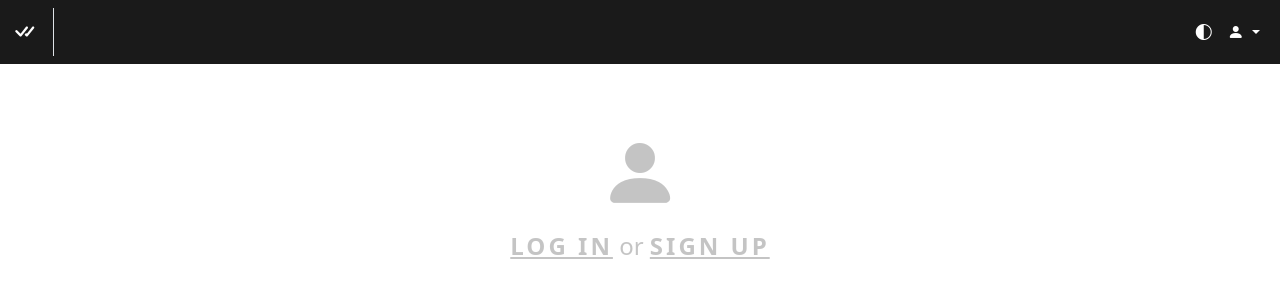
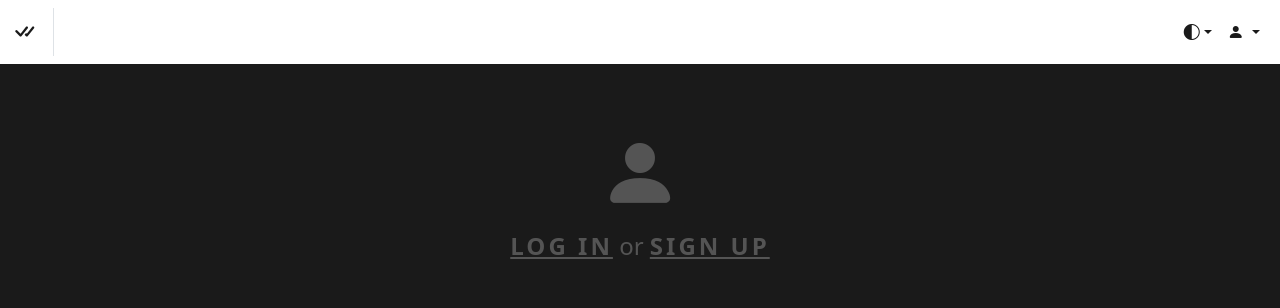
Before and after one commit to misterrager8/toDo-Py, a Flask app: page / in a window 1280 px wide. Shown: the top 308 px of the page. Run offline with Flask 2, Linux system fonts and the light colour scheme.

Commit message:
More styling changes

```diff
--- a/toDo/static/css/main.css
+++ b/toDo/static/css/main.css
@@ -12,23 +12,72 @@ html[data-theme="light"] {
    --body-txt: #1a1a1a;
 }
 
+html[data-theme="blue"] {
+    --navbar-bg: #C9CAF8;
+    --navbar-txt: #3D348B;
+    --body-bg: #3D348B;
+    --body-txt: #C9CAF8;
+}
+
+html[data-theme="brown"] {
+    --navbar-bg: #A19E91;
+    --navbar-txt: #230903;
+    --body-bg: #230903;
+    --body-txt: #A19E91;
+}
+
+html[data-theme="vanilla"] {
+    --navbar-bg: #F5FFD6;
+    --navbar-txt: #A6A670;
+    --body-bg: #A6A670;
+    --body-txt: #F5FFD6;
+}
+
+html[data-theme="purple"] {
+    --navbar-bg: #AF9AB2;
+    --navbar-txt: #672A4E;
+    --body-bg: #672A4E;
+    --body-txt: #AF9AB2;
+}
+
+html[data-theme="green"] {
+    --navbar-bg: #94A187;
+    --navbar-txt: #29524A;
+    --body-bg: #29524A;
+    --body-txt: #94A187;
+}
+
+html[data-theme="orange"] {
+    --navbar-bg: #FFFBBD;
+    --navbar-txt: #CA3C25;
+    --body-bg: #CA3C25;
+    --body-txt: #FFFBBD;
+}
+
+html[data-theme="gray"] {
+    --navbar-bg: #F2F2F2;
+    --navbar-txt: #595959;
+    --body-bg: #595959;
+    --body-txt: #F2F2F2;
+}
+
 .border-custom, .input-custom, .btn-custom {
     border: 1px solid var(--body-txt);
     border-radius: 5px;
 }
 
-.font-custom, .dropdown-item, .badge-custom, .btn-custom {
+.font-custom, .dropdown-item, .badge-custom, .btn-custom, ::placeholder {
     letter-spacing: 3px;
     text-transform: uppercase;
     font-weight: bold;
 }
 
-body, .card, .modal-content, .input-custom, .btn-custom:hover {
+body, .card, .modal-content, .input-custom, .btn-custom:hover, .dropdown-item:hover {
     background-color: var(--body-bg);
-    color: var(--body-txt);
+    color: var(--body-txt) !important;
 }
 
-.navbar, .btn-custom {
+.navbar, .btn-custom, .dropdown-menu {
     background-color: var(--navbar-bg);
     color: var(--navbar-txt);
 }
@@ -62,3 +111,12 @@ a, a:hover, nav-link, nav-link:hover {
 }
 
 .card { border: none; }
+
+::placeholder {
+    opacity: 50%;
+    color: inherit;
+}
+
+.dropdown-item {
+    transition: background-color .5s;
+}
--- a/toDo/static/main.js
+++ b/toDo/static/main.js
@@ -1,10 +1,11 @@
-$( document ).ready(function() {
-    if (localStorage.getItem('todo_theme') == 'dark') {
-        document.documentElement.setAttribute('data-theme', 'dark');
-    } else {
-        document.documentElement.setAttribute('data-theme', 'light');
-    }
+$(document).ready(function() {
+    document.documentElement.setAttribute('data-theme', localStorage.getItem('todo_theme'));
 });
+
+function changeTheme(theme) {
+    document.documentElement.setAttribute('data-theme', theme);
+    localStorage.setItem('todo_theme', theme);
+}
 
 function toggleDiv(divId) {
     $('#' + divId).fadeToggle(250);
@@ -12,16 +13,6 @@ function toggleDiv(divId) {
 
 function refreshPage() {
     $('#pageContent').load(location.href + ' #pageContent');
-}
-
-function changeTheme() {
-    if (localStorage.getItem('todo_theme') == 'dark') {
-        document.documentElement.setAttribute('data-theme', 'light');
-        localStorage.setItem('todo_theme', 'light');
-    } else {
-        document.documentElement.setAttribute('data-theme', 'dark');
-        localStorage.setItem('todo_theme', 'dark');
-    }
 }
 
 function taskCreate() {
--- a/toDo/templates/base.html
+++ b/toDo/templates/base.html
@@ -18,7 +18,20 @@
     </a>
     <div class="collapse navbar-collapse" id="navContent">
       <ul class="navbar-nav ms-auto">
-        <li class="nav-item p-2"><a class="bi bi-circle-half" onclick="changeTheme()"></a></li>
+        <li class="nav-item dropdown">
+            <a class="nav-link dropdown-toggle" data-bs-toggle="dropdown" data-bs-target="#themeDD"><i class=" bi bi-circle-half"></i></a>
+            <div class="dropdown-menu dropdown-menu-end text-center" id="themeDD">
+                <a class="dropdown-item" onclick="changeTheme('light')">light</a>
+                <a class="dropdown-item" onclick="changeTheme('gray')">gray</a>
+                <a class="dropdown-item" onclick="changeTheme('dark')">dark</a>
+                <a class="dropdown-item" onclick="changeTheme('blue')">blue</a>
+                <a class="dropdown-item" onclick="changeTheme('brown')">brown</a>
+                <a class="dropdown-item" onclick="changeTheme('vanilla')">vanilla</a>
+                <a class="dropdown-item" onclick="changeTheme('purple')">purple</a>
+                <a class="dropdown-item" onclick="changeTheme('green')">green</a>
+                <a class="dropdown-item" onclick="changeTheme('orange')">orange</a>
+            </div>
+        </li>
         <li class="nav-item dropdown">
           <a class="nav-link dropdown-toggle" data-bs-target="#userDD" data-bs-toggle="dropdown">
             {% if not current_user.is_anonymous %}<span class="nav-item me-2">{{ current_user.username }}</span>{% endif %}
--- a/toDo/templates/macros.html
+++ b/toDo/templates/macros.html
@@ -111,6 +111,6 @@
 {% macro task_create_form() %}
 <form onsubmit="event.preventDefault(); taskCreate(); this.reset();" class="input-group">
   <input id="taskContent" class="input-custom" autocomplete="off" placeholder="Tasks, seperated by commas">
-  <button type="submit" class="btn-custom"><i class="bi bi-plus-circle"></i></button>
+  <button type="submit" class="btn-custom"><i class="bi bi-plus-lg"></i></button>
 </form>
 {% endmacro %}
--- a/toDo/templates/task.html
+++ b/toDo/templates/task.html
@@ -7,6 +7,7 @@
     <input class="input-custom" id="subtaskFor{{ task_.id }}" autocomplete="off" placeholder="+ New Subtasks, seperated by commas">
     <button type="submit" class="btn-custom"><i class="bi bi-plus-circle"></i></button>
 </form>
+<small class="font-custom">{{ '%s undone' % task_.get_subtasks(filter_='not done').count() }}</small>
 {% for i in task_.get_subtasks() %}
 {{ macros.subtask_tile(i) }}
 {% endfor %}
```
